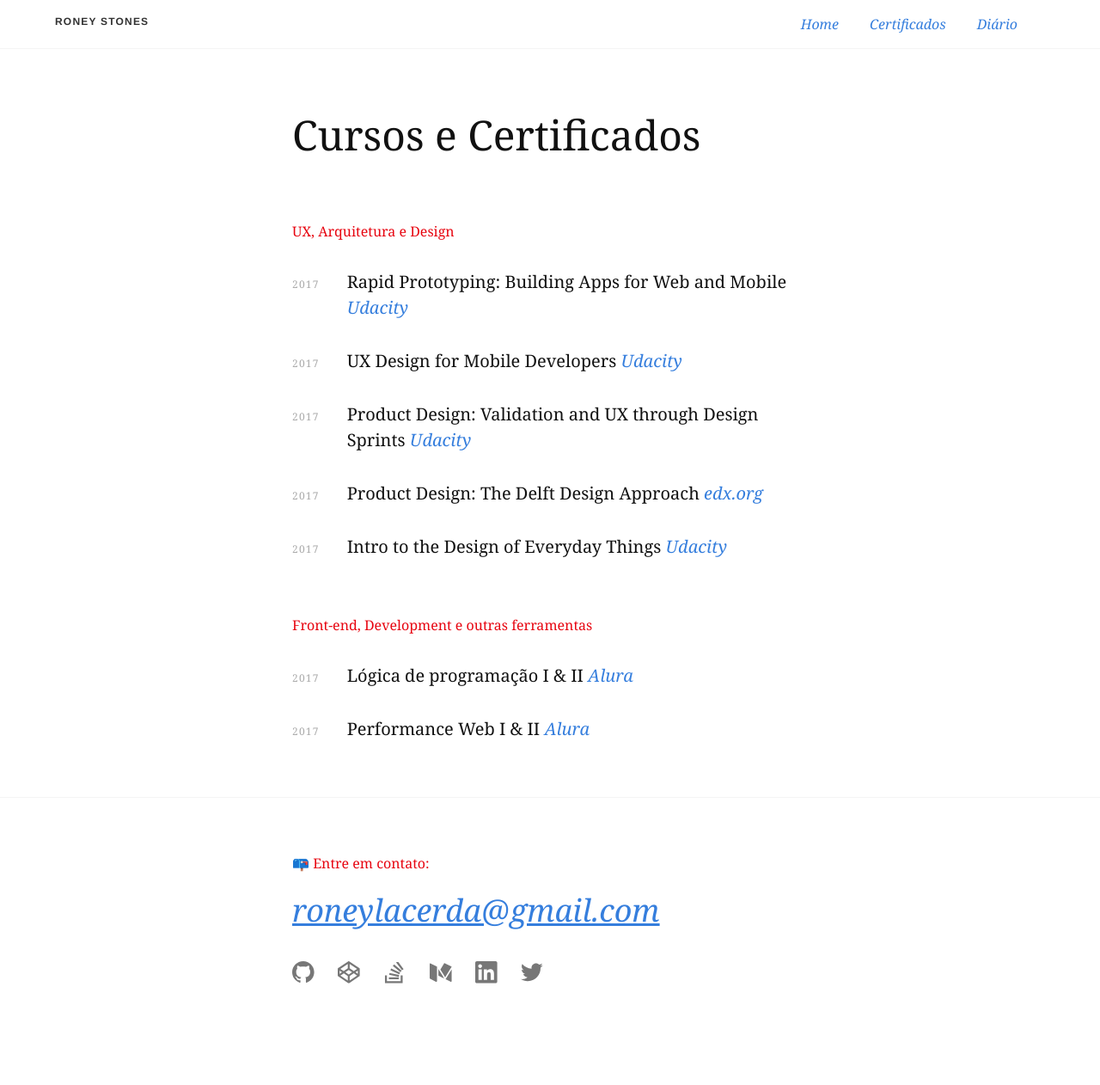
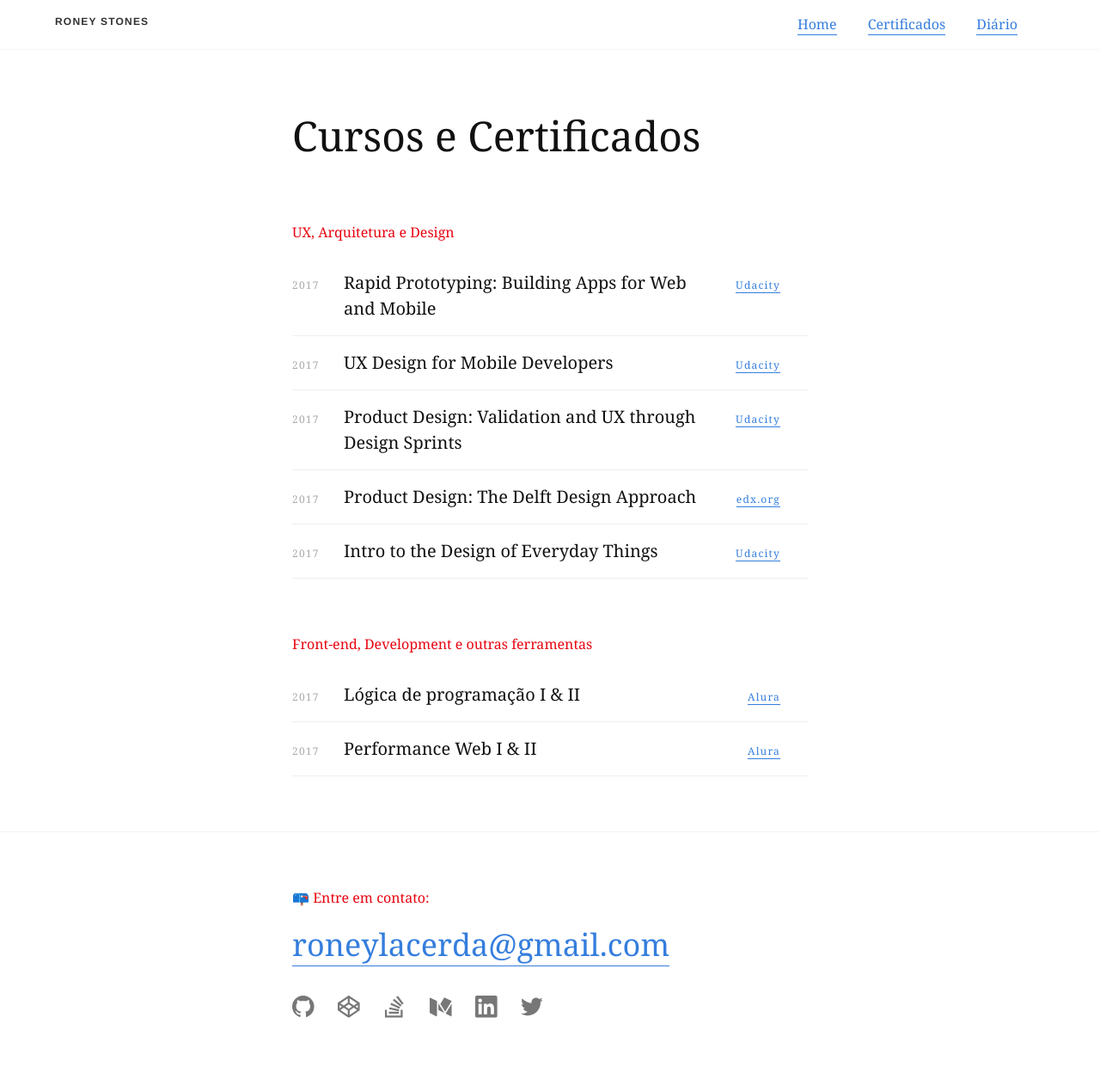
Before and after one commit to roneystones/roneystones, a Jekyll site: the page built from certificados.html, in a window 1280 px wide. Shown: the whole page at 86% size. Built offline with Jekyll 4.4.1, drawn with Linux system fonts in a browser that asks for light colours; before the commit the page ends 1222 px from its top, so only the background shows below that.

Commit message:
altera links e posts via include

```diff
--- a/_includes/footer.html
+++ b/_includes/footer.html
@@ -1,9 +1,9 @@
 <footer class="cf bt b--near-white pa5">
   <div class="f4 measure center mh3">
     <h2 class="f5 fw4 dark-red mb3">📪 Entre em contato:</h2>
-    <a href="#" class="db f2 link dim underline blue i mb4">roneylacerda@gmail.com</a>
+    <a href="#" class="f2 link blue dim bb b--blue">roneylacerda@gmail.com</a>
 
-    <div class="cf">
+    <div class="cf mt4">
       {% for social in site.data.social %}
         <a class="link gray dim bg-transparent dib h2 w2 mr3" href="{{ social.link }}" title="{{ social.nome }}">
           {{ social.icone }}
--- a/_includes/nav.html
+++ b/_includes/nav.html
@@ -1,11 +1,11 @@
 <nav class="cf mt3 mb5 pb3 bb b--near-white">
   <div class="w-90 center mh3">
-    <a href="/" class="fl link dark-gray hover-dark-pink f7 fw7 helvetica tracked ttu">{{ site.title | escape }}</a>
+    <a href="/" class="fl link dark-gray hover-blue f7 fw7 helvetica tracked ttu">{{ site.title | escape }}</a>
 
     <div class="fr dtc tr">
-      <a href="/" class="link blue hover-dark-pink f5 i dib mr3 mr4-ns">Home</a>
-      <a href="/certificados.html" class="link blue hover-dark-pink f5 i dib mr3 mr4-ns">Certificados</a>
-      <a href="/diario.html" class="link blue hover-dark-pink f5 i dib mr3 mr4-ns">Diário</a>
+      <a href="/" class="link blue dim f5 dib mr3 mr4-ns bb b--blue">Home</a>
+      <a href="/certificados.html" class="link blue dim f5 dib mr3 mr4-ns bb b--blue">Certificados</a>
+      <a href="/diario.html" class="link blue dim f5 dib mr3 mr4-ns bb b--blue">Diário</a>
     </div>
   </div>
 </nav>
--- a/_layouts/post.html
+++ b/_layouts/post.html
@@ -13,3 +13,8 @@
 <article class="cf measure center f4 mb5">
   {{ content }}
 </article>
+
+<section class="cf measure center f4 mb5">
+    <h2 class="f5 fw4 dark-red mb3">Talvez você se interesse por...</h2>
+	{% include posts.html %}
+</section>
--- a/certificados.html
+++ b/certificados.html
@@ -9,22 +9,40 @@
 </header>
 
 <section class="cf measure center f4 mb5">
-  <h2 class="f5 fw4 dark-red">UX, Arquitetura e Design</h2>
-  <ul class="list pl0 mb5">
+  <h2 class="f5 fw4 dark-red mb3">UX, Arquitetura e Design</h2>
+  <ul class="cf list pl0 mb5">
     {% for certificado in site.data.certificados.ux %}
-      <li class="flex items-baseline mt4">
-        <span class="f7 mr4 mono tracked light-silver">{{ certificado.ano }}</span>
-        <span>{{ certificado.curso }} <a class="link dim i blue" href="{{ certificado.link }}">{{ certificado.onde }}</a></span>
+      <li class="cf mt3 pb3 bb b--light-gray">
+        <div class="fl w-100 w-10-ns">
+          <span class="f7 mr4 mono tracked light-silver">{{ certificado.ano }}</span>
+        </div>
+
+        <div class="fl w-100 w-70-ns">
+          {{ certificado.curso }}
+        </div>
+
+        <div class="fl w-100 w-20-ns tr">
+          <a class="link" href="{{ post.url }}"><span class="f7 blue dim bb b--blue mr4 mono tracked">{{ certificado.onde }}</span></a>
+        </div>
       </li>
     {% endfor %}
   </ul>
 
-  <h2 class="f5 fw4 dark-red">Front-end, Development e outras ferramentas</h2>
-  <ul class="list pl0">
+  <h2 class="f5 fw4 dark-red mb3">Front-end, Development e outras ferramentas</h2>
+  <ul class="cf list pl0">
     {% for certificado in site.data.certificados.frontend %}
-      <li class="flex items-baseline mt4">
-        <span class="f7 mr4 mono tracked light-silver">{{ certificado.ano }}</span>
-        <span>{{ certificado.curso }} <a class="link dim i blue" href="{{ certificado.link }}">{{ certificado.onde }}</a></span>
+      <li class="cf mt3 pb3 bb b--light-gray">
+        <div class="fl w-100 w-10-ns">
+          <span class="f7 mr4 mono tracked light-silver">{{ certificado.ano }}</span>
+        </div>
+
+        <div class="fl w-100 w-70-ns">
+          {{ certificado.curso }}
+        </div>
+
+        <div class="fl w-100 w-20-ns tr">
+          <a class="link" href="{{ post.url }}"><span class="f7 blue dim bb b--blue mr4 mono tracked">{{ certificado.onde }}</span></a>
+        </div>
       </li>
     {% endfor %}
   </ul>
--- a/index.html
+++ b/index.html
@@ -8,7 +8,7 @@
 <header class="cf w-70 center mb5">
   <h1 class="f-headline fw4 lh-title mb4">Designer Digital desde 2002</h1>
 
-  <p class="f3 measure-wide">Bem-vindo(a). Eu me chamo Roney, sou de São Paulo – SP e trabalho com pesquisa (UX), criação (design) e desenvolvimento (front-end). Atualmente <a class="link dim underline i blue" href="/experiencia.html">estou na ActualSales</a>. Confira meu trabalho e qualquer coisa <a class="link dim underline i blue" href="#">é só chamar</a> ✉</p>
+  <p class="f3 measure-wide">Bem-vindo(a). Eu me chamo Roney, sou de São Paulo e trabalho com pesquisa (UX), criação (design) e desenvolvimento (front-end). Atualmente <a class="link blue dim bb b--blue" href="/experiencia.html">estou na ActualSales</a>. Confira aqui alguns projetos pessoais e qualquer coisa <a class="link blue dim bb b--blue" href="#">é só me chamar</a> ✉</p>
 </header>
 
 <section class="cf mb5">
@@ -17,13 +17,13 @@
 
 <section class="cf measure center f4 mb5">
   <h2 class="f5 fw4 dark-red mb3">📊 Data Driven → User Experience → Visual Design</h2>
-  <p class="mb5">Acredito no design que soluciona problemas e mantém o foco nos resultados. Por isso gosto de aplicar testes AB e acompanhar métricas para futuros insights. Possuo <a class="link dim underline i blue" href="#">Google Analytics Certification</a> e, como designer, meu objetivo é entender o comportamento e as motivações dos usuários, identificar oportunidades de melhorias e sempre propor novos conceitos.</p>
+  <p class="mb5">Acredito no design que soluciona problemas e mantém o foco nos resultados. Por isso gosto de aplicar testes AB e acompanhar métricas para futuros insights. Possuo <a class="link blue dim bb b--blue" href="#">Google Analytics Certification</a> e, como designer, meu objetivo é entender o comportamento e as motivações dos usuários, identificar oportunidades de melhorias e sempre propor novos conceitos.</p>
 
  <!--  <h2 class="f5 fw4 dark-red mb3">💻 User Experience & Visual Design</h2>
   <p class="mb5">Me interesso por pesquisa e documentação (UX Canvas, Task Flows, Consumer Journeys) • Prototipação (Wireframes e Sitemaps) • Design (Low/high fidelity mockups).</p> -->
 
   <h2 class="f5 fw4 dark-red mb3">🛠 Front-end Development & beyond</h2>
-  <p class="mb5">Foco em Performance e Acessibilidade • Javascript intermediário, metodologia BEM e GIT • Mantenho um <a class="link dim underline i blue" href="https://github.com/roneystones/learning-chest">repositório com meus estudos</a>, lá você encontra brincadeiras com Gulp, SASS, Angular e etc.</p>
+  <p class="mb5">Foco em Performance e Acessibilidade • Javascript intermediário, metodologia BEM e GIT • Mantenho um <a class="link blue dim bb b--blue" href="https://github.com/roneystones/learning-chest">repositório com meus estudos</a>, lá você encontra brincadeiras com Gulp, SASS, Angular e etc.</p>
 
   <h2 class="f5 fw4 dark-red mb3">📚 Também tenho interesse em...</h2>
   <p>Data Visualization, Data UX • bibliotecas e frameworks como Vue.js, D3.js • estatística descritiva, inferencial e probalidade.</p>
```
Also changed, not shown: _includes/posts.html (added, +17 -0 lines), diario.html (+2 -11 lines).
